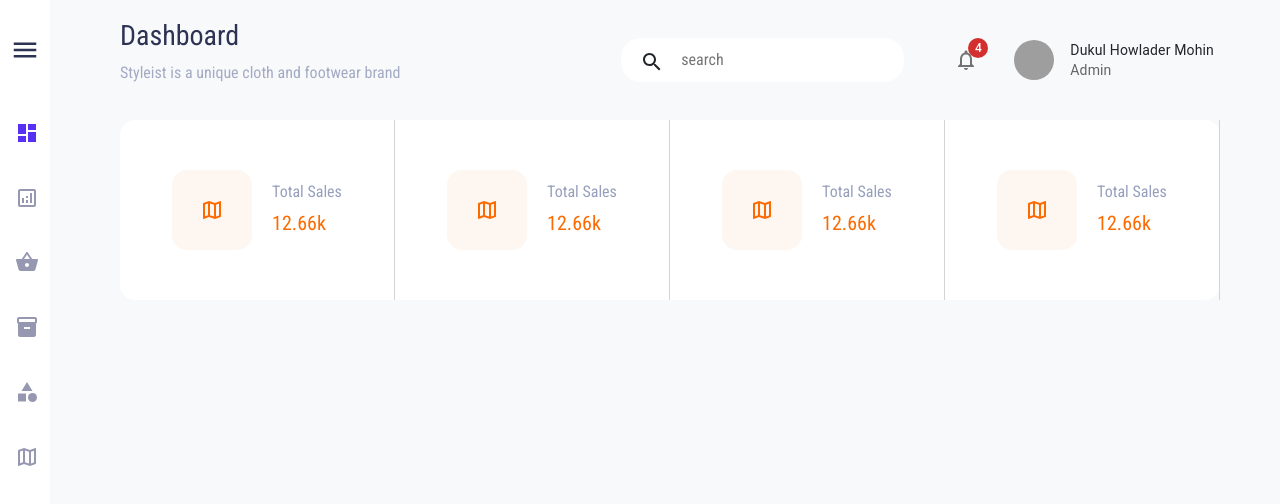
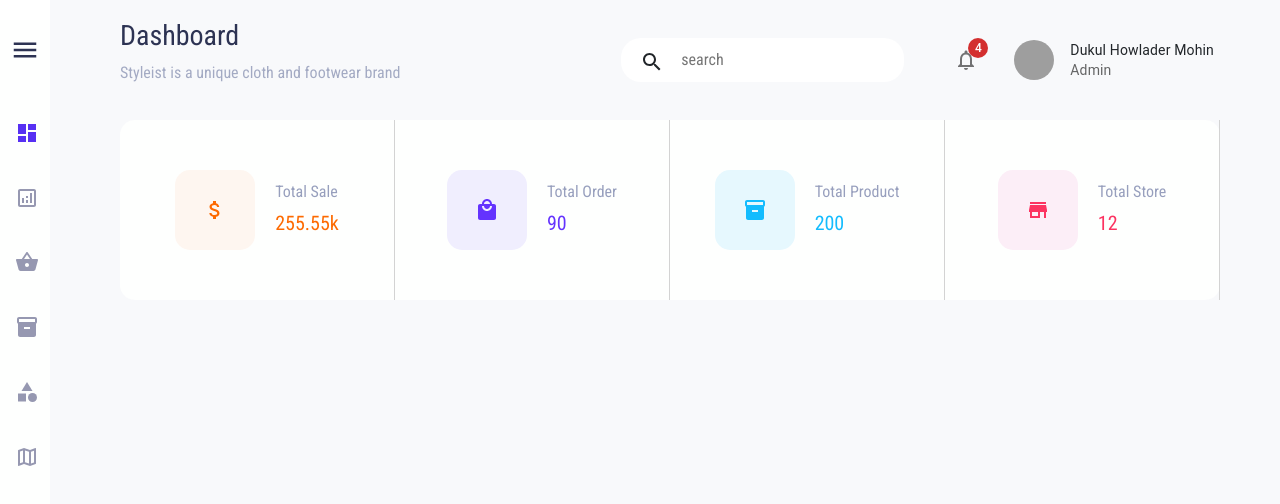
Before and after one commit to DukulH/Dukul-Howlader-Mohin, a React (Create React App) app: page / in a window 1280 px wide. Shown: the top 504 px of the page. Built offline with nearby package versions, Linux system fonts and the light colour scheme; grey boxes are pictures that could not be loaded.

Commit message:
dashboard card design complete

```diff
--- a/src/components/card/Card.css
+++ b/src/components/card/Card.css
@@ -8,7 +8,6 @@
 .CardLeftSection{
     width: 80px;
     height: 80px;
-    background-color: #fef6f0;
     display: flex;
     align-items: center;
     justify-content: center;
--- a/src/components/card/Card.js
+++ b/src/components/card/Card.js
@@ -2,15 +2,15 @@ import MapOutlined from '@mui/icons-material/MapOutlined';
 import React from 'react';
 import './Card.css';
 
-export default function Card() {
+export default function Card(props) {
   return (
     <div className='Card'>
-        <div className='CardLeftSection'>
-            <MapOutlined style={{color:'#fd6a01'}}/>
+        <div className='CardLeftSection' style={{backgroundColor:props.card_item.background_color_code}}>
+            {props.card_item.icon}
         </div>
         <div className='cardRightSection'>
-            <p>Total Sales</p>
-            <h5>12.66k</h5>
+            <p>{props?.card_item.name}</p>
+            <h5 style={{color:props.card_item.text_color_code}}>{props?.card_item.total}</h5>
         </div>
     </div>
   )
--- a/src/components/dashboard/Dashboard.js
+++ b/src/components/dashboard/Dashboard.js
@@ -1,12 +1,46 @@
 import React from "react";
 import "./Dashboard.css";
 import SearchOutlinedIcon from "@mui/icons-material/SearchOutlined";
-import { Avatar, Badge, CardHeader, IconButton } from "@mui/material";
+import { Avatar, Badge, CardHeader } from "@mui/material";
 import profile from "../../assets/profile.jpg";
 import NotificationsNoneOutlinedIcon from '@mui/icons-material/NotificationsNoneOutlined';
-import { deepPurple } from "@mui/material/colors";
 import Card from "../card/Card";
+import AttachMoneyIcon from '@mui/icons-material/AttachMoney';
+import LocalMallIcon from '@mui/icons-material/LocalMall';
+import InventoryIcon from '@mui/icons-material/Inventory';
+import StoreIcon from '@mui/icons-material/Store';
 export default function Dashboard() {
+
+  const CARD_DATA = [
+    {
+      name:"Total Sale",
+      icon:<AttachMoneyIcon style={{color:'#fd6a01'}} />,
+      total:"255.55k",
+      background_color_code:'#fef6f0',
+      text_color_code:'#fd6a01'
+    },
+    {
+      name:"Total Order",
+      icon:<LocalMallIcon style={{color:'#6433fe'}}/>,
+      total:"90",
+      background_color_code:'#f0eefe',
+      text_color_code:'#6433fe'
+    },
+    {
+      name:"Total Product",
+      icon:<InventoryIcon style={{color:"#13bcfe"}} />,
+      total:"200",
+      background_color_code:'#e6f8fe',
+      text_color_code:'#13bcfe'
+    },
+    {
+      name:"Total Store",
+      icon:<StoreIcon style={{color:"#fc3361"}}/>,
+      total:"12",
+      background_color_code:'#fceef7',
+      text_color_code:'#fc3361'
+    },
+  ]
   return (
     <div className="Dashboard">
       <div className="DashboardHeader">
@@ -43,10 +77,11 @@ export default function Dashboard() {
       </div>
 
       <div className="DashboardCardSection">
-            <Card />
-            <Card />
-            <Card />
-            <Card />
+            {
+              CARD_DATA.map((card_item, index) => (
+                <Card card_item={card_item} key={index}/>
+              ))
+            }
       </div>
     </div>
   );
```
